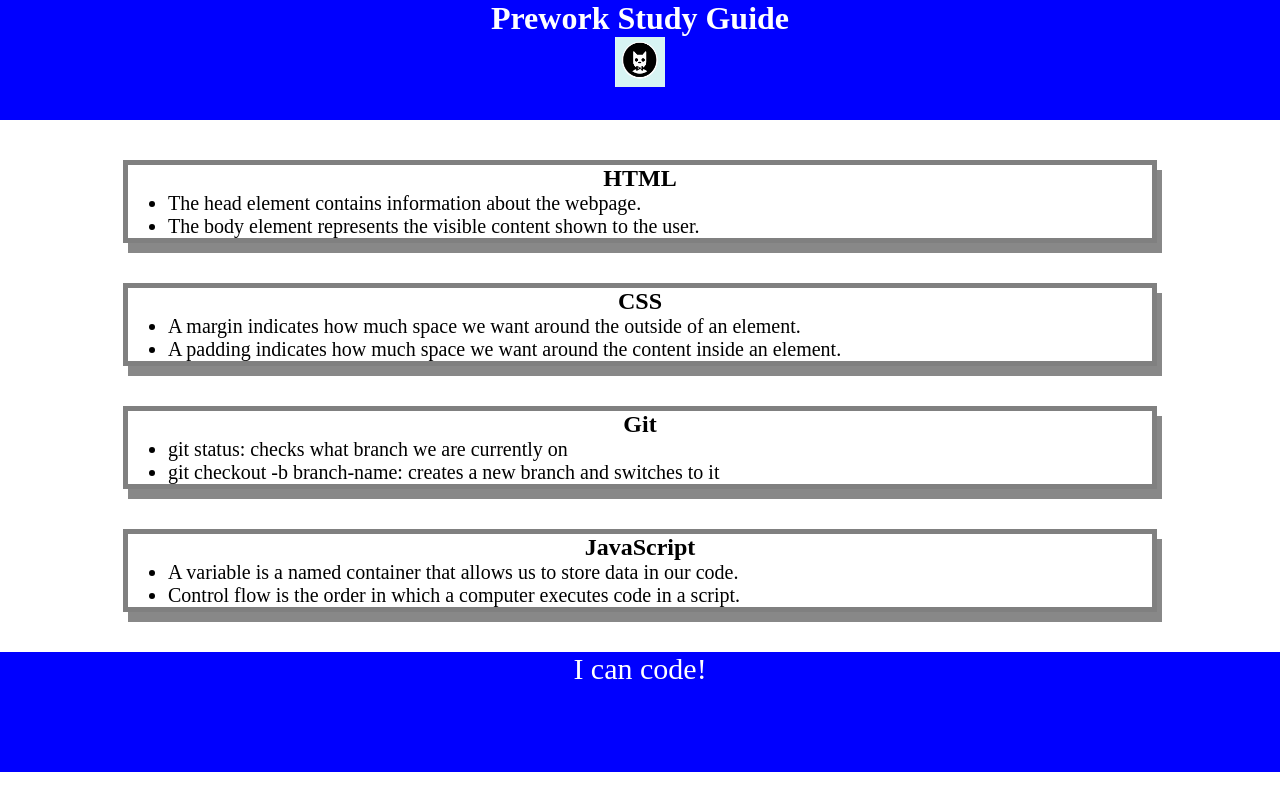
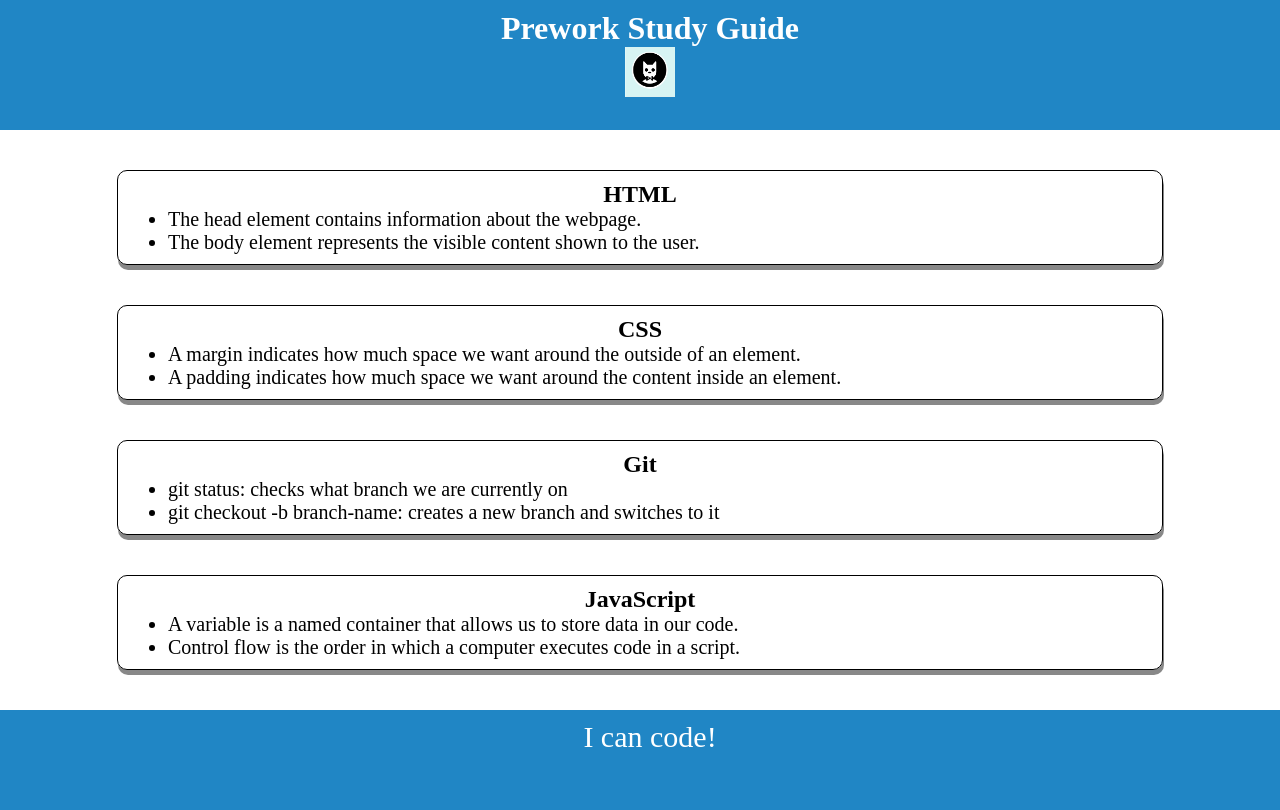
Before and after one commit to winglovecola/prework-study-guide, a plain HTML site: page index.html in a window 1280 px wide. Drawn offline with Linux system fonts and the light colour scheme.

Commit message:
motified the css file

```diff
--- a/assets/style.css
+++ b/assets/style.css
@@ -6,9 +6,10 @@
    header,
    footer {
     width: 100%;
-    height: 120px;
-    background-color: blue;
+    height: 110px;
+    background-color: #2086c5;
     color: white;
+    padding: 10px;
    }
 
    h1,
@@ -38,6 +39,8 @@
    .card {
     width: 80%;
     margin: 40px auto;
-    border: 5px solid gray;
-    box-shadow: 5px 10px #888888;
+    border: 1px solid black;
+    border-radius: 10px;
+    box-shadow: 1px 5px #888888;
+    padding: 10px;
   }
```
